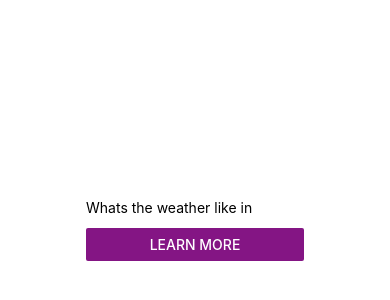
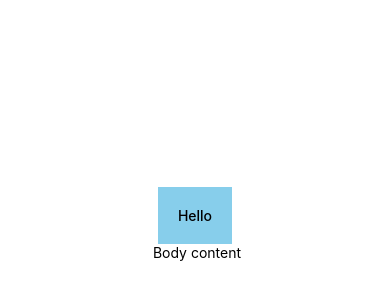
Before and after one commit to sayamgautam1/react-weather-native, a React Native app: screen / in a window 390 px wide. Shown: the part 198-498 px from the top of the page. Built offline with nearby package versions, Linux system fonts and the light colour scheme.

Commit message:
remove random img api call

```diff
--- a/App.js
+++ b/App.js
@@ -3,45 +3,22 @@
   StyleSheet,
   TextInput,
   Button,
+  Text,
   View,
-  Image
+  Image,
 } from "react-native";
 import { useState } from "react";
-import axios from "axios"
+import axios from "axios";
 export default function App() {
-
-  const [location,setLoaction]=useState('')
-  const [random,setRandomImage]=useState(null)
-  const handleSearch = async () => {
-    try {
-      const response = await axios.get(
-        `https://api.unsplash.com/photos/random?query=${location}&client_id=LQb6hnPi9qChOAbbsZEutFa2XhxvPwZxcD4cTgAA1f4`
-      );
-      setRandomImage(response.data.urls.regular);
-    } catch (error) {
-      console.error(error);
-    }
-  };
 
 
   return (
     <SafeAreaView style={styles.container}>
-      <View>
-        <TextInput
-          style={{
-            height: 40
-
-          }}
-          placeholder="Whats the weather like in"
-          onChangeText={location => setLoaction(location)}
-        />
-        <Button
-          title="Learn More"
-          color="#841584"
-          accessibilityLabel="Learn more about this purple button"
-          onPress={handleSearch}
-        />
-        {random && <Image source={{ uri: random }} style={{ width: 300, height: 300 }} />}
+      <View style={styles.header}>
+        <Text style={styles.boldText}>Hello</Text>
+      </View>
+      <View style={styles.body}>
+        <Text> Body content</Text>
       </View>
     </SafeAreaView>
   );
@@ -54,4 +31,15 @@
     alignItems: "center",
     justifyContent: "center",
   },
+  header: {
+    backgroundColor: "skyblue",
+    padding: 20,
+  },
+  boldText: {
+    fontWeight: 500,
+  },
+
+  body: {
+    color: "lightGreen",
+  },
 });
```
